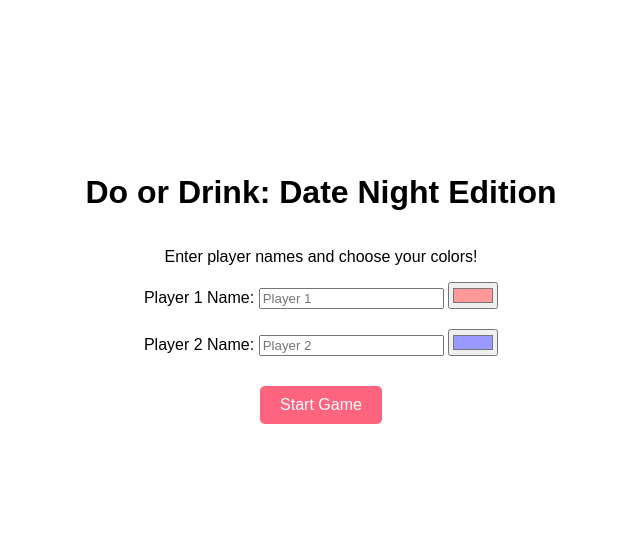
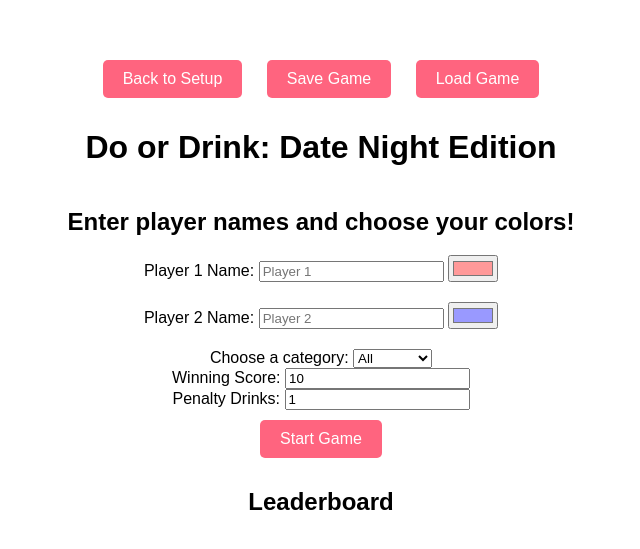
Before and after one commit to Thulas971007/Do_or_Drink_Date_Night, a plain HTML site: page index.html in a window 1280 px wide. Shown: the part 107-656 px from the top of the page, without its empty margins (319-959 px from the left). Drawn offline with nearby package versions, Linux system fonts and the light colour scheme.

Commit message:
Update index.html

```diff
--- a/index.html
+++ b/index.html
@@ -8,33 +8,54 @@
   </head>
   <body>
     <div id="app">
+        <!-- Top Buttons -->
+        <div id="topButtons">
+          <button id="backToSetup">Back to Setup</button>
+          <button id="saveGame">Save Game</button>
+          <button id="loadGame">Load Game</button>
+        </div>
+
         <!-- Setup Screen -->
         <div class="setup-screen">
           <h1>Do or Drink: Date Night Edition</h1>
-        <p>Enter player names and choose your colors!</p>
+          <h2>Enter player names and choose your colors!</h2>
           <form id="playerSetupForm">
             <div class="player-input">
               <label for="player1Name">Player 1 Name:</label>
-            <input
-              type="text"
-              id="player1Name"
-              placeholder="Player 1"
-              required
-            />
+              <input type="text" id="player1Name" placeholder="Player 1" required />
               <input type="color" id="player1Color" value="#ff9999" />
             </div>
+
             <div class="player-input">
               <label for="player2Name">Player 2 Name:</label>
-            <input
-              type="text"
-              id="player2Name"
-              placeholder="Player 2"
-              required
-            />
+              <input type="text" id="player2Name" placeholder="Player 2" required />
               <input type="color" id="player2Color" value="#9999ff" />
+
+            </div>
+            <div class="Cat">
+            <label for="category">Choose a category:</label>
+            <select id="category">
+              <option value="all">All</option>
+              <option value="romantic">Romantic</option>
+              <option value="funny">Funny</option>
+              <option value="daring">Daring</option>
+            </select>
+          </div>
+          <div class="score">
+          <label for="winningScore">Winning Score:</label>
+          <input type="number" id="winningScore" value="10" min="1" />
+          </div>
+
+          <div class="penalty">
+            <label for="penaltyDrinks">Penalty Drinks:</label>
+            <input type="number" id="penaltyDrinks" value="1" min="1" />
           </div>
             <button type="submit">Start Game</button>
           </form>
+          <div id="leaderboard">
+            <h2>Leaderboard</h2>
+            <ul id="leaderboardList"></ul>
+          </div>
         </div>
 
         <!-- Game Screen -->
@@ -43,13 +64,24 @@
             <div id="player1Display"></div>
             <div id="player2Display"></div>
           </div>
-        <h2 id="currentCard">Ready to start?</h2>
+          <div id="currentCard">
+            <div class="front">Ready to start?</div>
+            <div class="back">Do or Drink</div>
+          </div>
           <p id="turnIndicator"></p>
+          <div id="bottomButtons">
             <button id="nextCard">Next Card</button>
             <button id="completeDare">Complete Dare</button>
-        <button id="backToSetup">Back to Setup</button>
           </div>
         </div>
+      </div>
+
+    <!-- Add sound effects -->
+    <audio id="cardSound" src="sounds/card-draw.mp3"></audio>
+    <audio id="penaltySound" src="sounds/penalty.mp3"></audio>
+
+    <!-- Add confetti library -->
+    <script src="https://cdn.jsdelivr.net/npm/canvas-confetti@1.4.0/dist/confetti.browser.min.js"></script>
 
     <script src="scripts/script.js"></script>
   </body>
```
Lines whose indentation alone changed are shown as unchanged.
